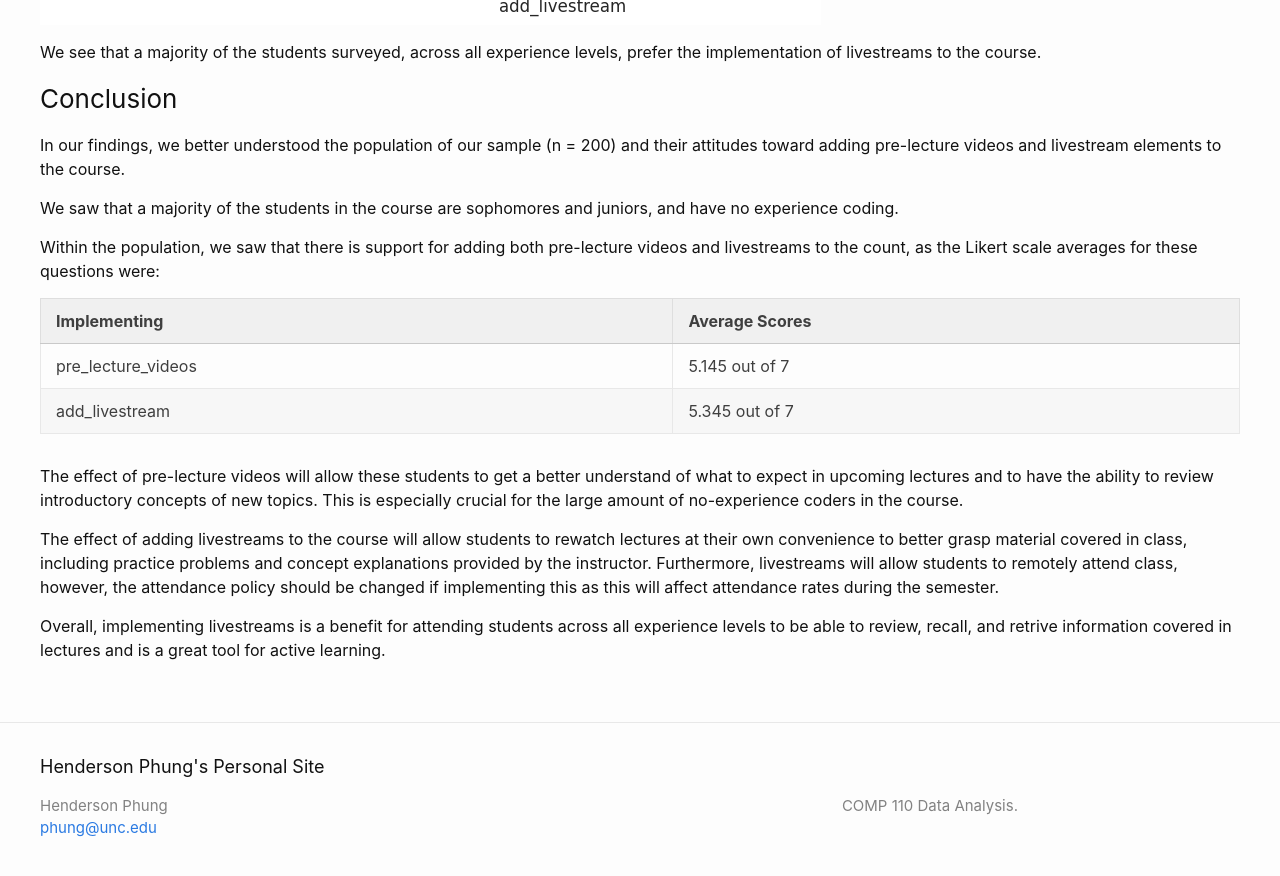
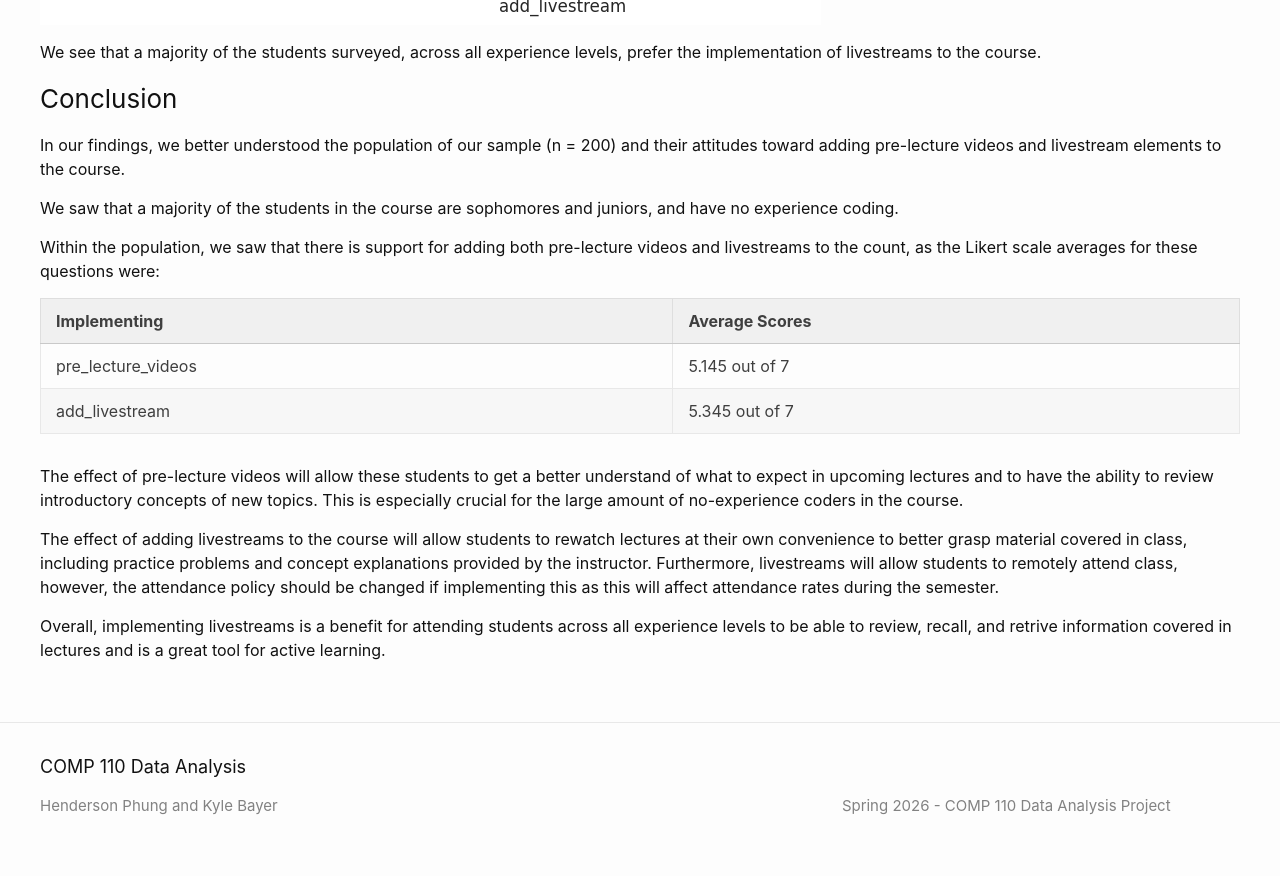
Before and after one commit to hendersonphung/comp-110-data-analysis, a Jekyll site: the page built from index.markdown, in a window 1280 px wide and 900 px high, scrolled down 13856 px. Shown: the top 876 px of the window. Built offline with Jekyll 4.4.1, drawn with Linux system fonts in a browser that asks for light colours; some of the changed text lies outside the part shown.

Commit message:
config update

```diff
--- a/_config.yml
+++ b/_config.yml
@@ -1,10 +1,10 @@
-title: Henderson Phung's Personal Site
+title: COMP 110 Data Analysis
 author:
-  name: Henderson Phung
-  email: phung@unc.edu
+  name: Henderson Phung and Kyle Bayer
+  email:
 
 description: >
-  COMP 110 Data Analysis.
+  Spring 2026 - COMP 110 Data Analysis Project
 
 theme: minima
 
```
